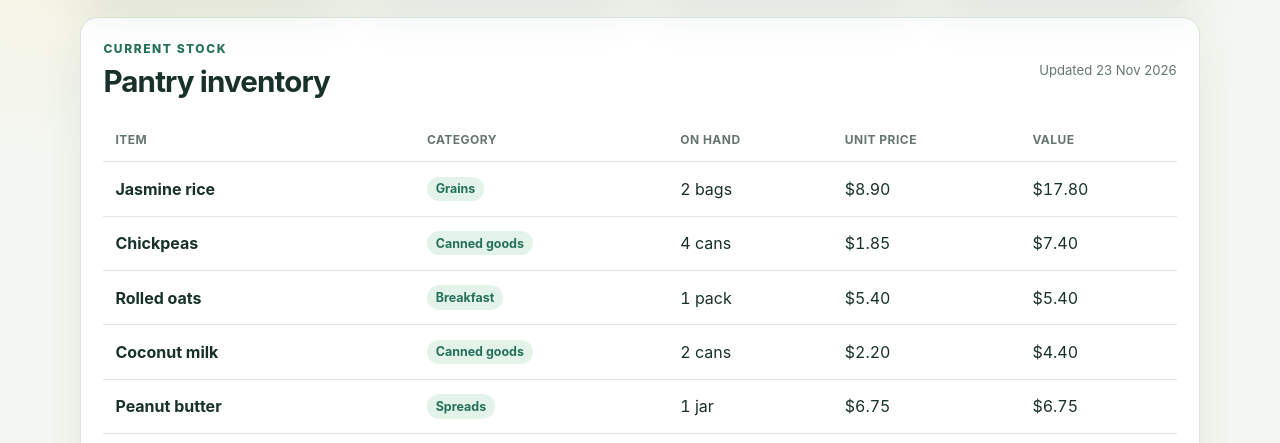
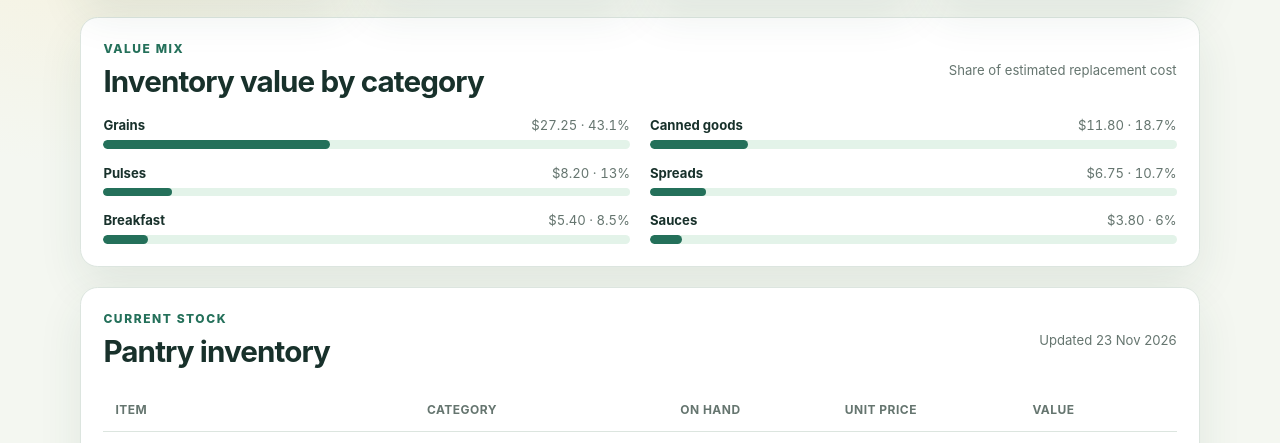
Before and after one commit to chocoHacks33/pantry-pulse-dashboard, a website: page index.html in a window 1280 px wide. Shown: the part 331-774 px from the top of the page. Drawn offline with Linux system fonts and the light colour scheme.

Commit message:
Add category value insights

```diff
--- a/app.js
+++ b/app.js
@@ -9,7 +9,12 @@ const pantryItems = [
   { id: 8, name: "Tomato passata", category: "Sauces", quantity: 1, unit: "bottle", unitPrice: 3.8, expires: "2026-11-29", restockAt: 2 },
 ];
 
-const { formatCurrency, getInventorySummary, getItemValue } = PantryMetrics;
+const {
+  formatCurrency,
+  getCategoryBreakdown,
+  getInventorySummary,
+  getItemValue,
+} = PantryMetrics;
 
 function setText(id, value) {
   document.getElementById(id).textContent = value;
@@ -46,6 +51,38 @@ function renderInventory(items) {
   }
 }
 
+function renderCategoryInsights(items) {
+  const container = document.getElementById("category-insights");
+  container.replaceChildren();
+
+  for (const insight of getCategoryBreakdown(items)) {
+    const card = document.createElement("article");
+    const heading = document.createElement("div");
+    const label = document.createElement("strong");
+    const value = document.createElement("span");
+    const track = document.createElement("div");
+    const fill = document.createElement("div");
+
+    card.className = "category-insight";
+    heading.className = "insight-heading";
+    label.textContent = insight.category;
+    value.textContent = `${formatCurrency(insight.value)} · ${insight.percent}%`;
+    track.className = "value-track";
+    track.setAttribute("role", "progressbar");
+    track.setAttribute("aria-label", `${insight.category} share of inventory value`);
+    track.setAttribute("aria-valuemin", "0");
+    track.setAttribute("aria-valuemax", "100");
+    track.setAttribute("aria-valuenow", String(insight.percent));
+    fill.className = "value-fill";
+    fill.style.width = `${insight.percent}%`;
+
+    heading.append(label, value);
+    track.append(fill);
+    card.append(heading, track);
+    container.append(card);
+  }
+}
+
 function renderDashboard() {
   const summary = getInventorySummary(pantryItems);
 
@@ -54,6 +91,7 @@ function renderDashboard() {
   setText("inventory-value", formatCurrency(summary.totalValue));
   setText("category-count", summary.categoryCount);
   setText("last-updated", `Updated ${new Intl.DateTimeFormat("en-SG", { dateStyle: "medium" }).format(new Date())}`);
+  renderCategoryInsights(pantryItems);
   renderInventory(pantryItems);
 }
 
--- a/index.html
+++ b/index.html
@@ -45,6 +45,17 @@
         </article>
       </section>
 
+      <section class="panel insights-panel" aria-labelledby="category-insights-title">
+        <div class="panel-heading">
+          <div>
+            <p class="eyebrow">VALUE MIX</p>
+            <h2 id="category-insights-title">Inventory value by category</h2>
+          </div>
+          <p class="updated">Share of estimated replacement cost</p>
+        </div>
+        <div class="category-insights" id="category-insights"></div>
+      </section>
+
       <section class="panel" id="inventory" aria-labelledby="inventory-title">
         <div class="panel-heading">
           <div>
--- a/lib/pantry.js
+++ b/lib/pantry.js
@@ -39,8 +39,37 @@
     }).format(amount);
   }
 
+  function getCategoryBreakdown(items) {
+    const valueByCategory = new Map();
+
+    for (const item of items) {
+      valueByCategory.set(
+        item.category,
+        Number(((valueByCategory.get(item.category) || 0) + getItemValue(item)).toFixed(2)),
+      );
+    }
+
+    const totalValue = [...valueByCategory.values()].reduce(
+      (total, value) => total + value,
+      0,
+    );
+
+    return [...valueByCategory.entries()]
+      .map(([category, value]) => ({
+        category,
+        value,
+        percent: totalValue ? Number(((value / totalValue) * 100).toFixed(1)) : 0,
+      }))
+      .sort(
+        (left, right) =>
+          right.value - left.value ||
+          left.category.localeCompare(right.category, "en-SG", { sensitivity: "base" }),
+      );
+  }
+
   return {
     formatCurrency,
+    getCategoryBreakdown,
     getInventorySummary,
     getItemValue,
   };
--- a/styles.css
+++ b/styles.css
@@ -173,6 +173,10 @@ h2 {
   padding: 1.4rem;
 }
 
+.insights-panel {
+  margin-bottom: 1.25rem;
+}
+
 .panel-heading {
   margin-bottom: 1.15rem;
 }
@@ -180,6 +184,47 @@ h2 {
 .updated {
   margin-bottom: 0;
   font-size: 0.82rem;
+}
+
+.category-insights {
+  display: grid;
+  grid-template-columns: repeat(2, minmax(0, 1fr));
+  gap: 1rem 1.25rem;
+}
+
+.category-insight {
+  min-width: 0;
+}
+
+.insight-heading {
+  display: flex;
+  justify-content: space-between;
+  gap: 1rem;
+  margin-bottom: 0.42rem;
+  font-size: 0.82rem;
+}
+
+.insight-heading strong,
+.insight-heading span {
+  overflow-wrap: anywhere;
+}
+
+.insight-heading span {
+  color: var(--muted);
+  font-variant-numeric: tabular-nums;
+}
+
+.value-track {
+  height: 0.55rem;
+  overflow: hidden;
+  background: var(--brand-soft);
+  border-radius: 999px;
+}
+
+.value-fill {
+  height: 100%;
+  background: var(--brand);
+  border-radius: inherit;
 }
 
 .table-wrap {
@@ -261,6 +306,10 @@ tbody tr:last-child td {
     grid-template-columns: 1fr;
   }
 
+  .category-insights {
+    grid-template-columns: 1fr;
+  }
+
   .panel {
     padding: 1rem;
   }
```
Also changed, not shown: test/pantry.test.js (+21 -0 lines), README.md.
